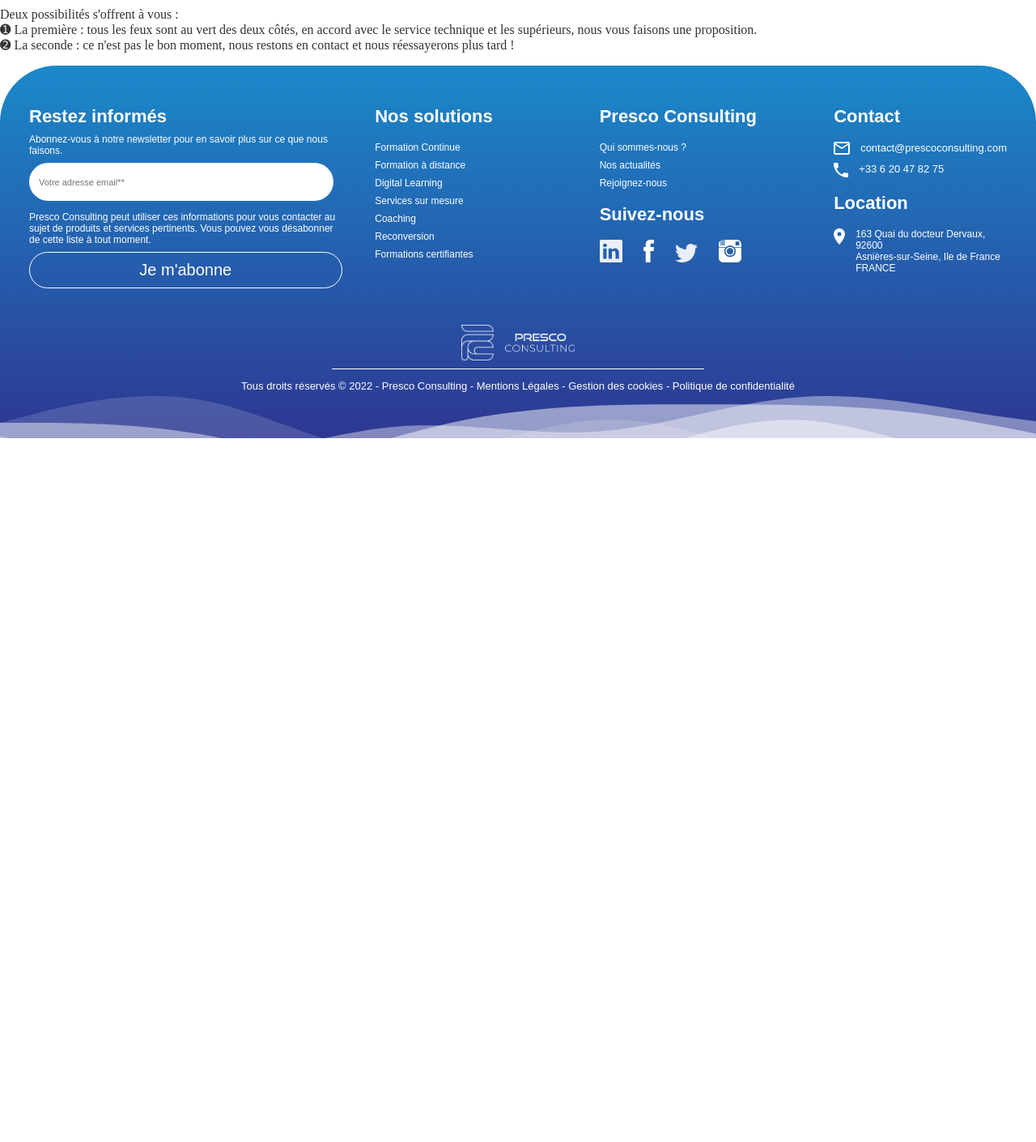
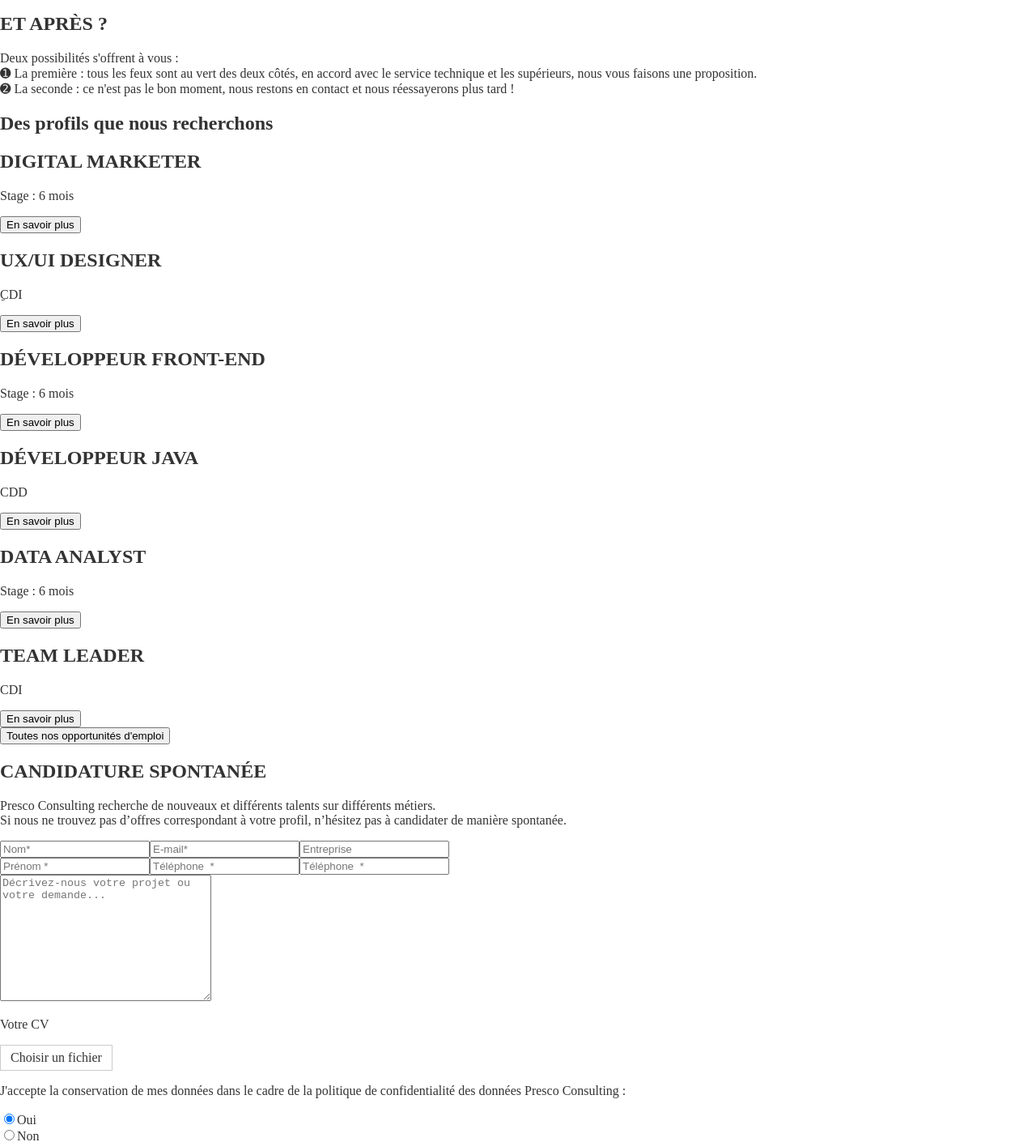
Before and after one commit to nawfelsekrafi/presco-consulting, an Angular app: page /nous-rejoindre in a window 1280 px wide. Shown: the part 4060-5470 px from the top of the page at 81% size. Before the commit the page ends 4601 px from the top, so only its background shows below. Built offline with nearby package versions, Linux system fonts and the light colour scheme.

Commit message:
html page nous rejoundre is done

```diff
--- a/src/app/layout/nous-rejoindre/nous-rejoindre.component.css
+++ b/src/app/layout/nous-rejoindre/nous-rejoindre.component.css
@@ -0,0 +1,9 @@
+input[type="file"] {
+    display: none;
+}
+.custom-file-upload {
+    border: 1px solid #ccc;
+    display: inline-block;
+    padding: 6px 12px;
+    cursor: pointer;
+}
--- a/src/app/layout/nous-rejoindre/nous-rejoindre.component.html
+++ b/src/app/layout/nous-rejoindre/nous-rejoindre.component.html
@@ -40,9 +40,9 @@
             <div>
                 <h1>L'EXPÉRIENCE</h1>
                 <p>Notre politique sociale est basée sur la motivation et la fidélisation de nos collaborateurs. Au-delà de nos offres motivantes, nous mettons l'accent sur la reconnaissance, un management de proximité et la mise en place de divers programmes.
-
-                    • Une évaluation juste de la performance
-                    • Une structure de formation pour vous accompagner tout au long de votre parcours
+<br>
+                    • Une évaluation juste de la performance<br>
+                    • Une structure de formation pour vous accompagner tout au long de votre parcours<br>
                     • Des avantages sociaux</p>
             </div>
         </div>
@@ -96,4 +96,77 @@
             </div>
         </div>
     </section>
+    <section class="fourth-section">
+        <h1>Des profils que nous recherchons</h1>
+        <div>
+            <div>
+                <h2>DIGITAL MARKETER</h2>
+                <p>Stage : 6 mois</p>
+                <button>En savoir plus</button>
+            </div>
+            <div>
+                <h2>UX/UI DESIGNER</h2>
+                <p>ِCDI</p>
+                <button>En savoir plus</button>
+            </div>
+            <div>
+                <h2>DÉVELOPPEUR FRONT-END</h2>
+                <p>Stage : 6 mois</p>
+                <button>En savoir plus</button>
+            </div>
+            <div>
+                <h2>DÉVELOPPEUR JAVA</h2>
+                <p>CDD</p>
+                <button>En savoir plus</button>
+            </div>
+            <div>
+                <h2>DATA ANALYST</h2>
+                <p>Stage : 6 mois</p>
+                <button>En savoir plus</button>
+            </div>
+            <div>
+                <h2>TEAM LEADER</h2>
+                <p>CDI</p>
+                <button>En savoir plus</button>
+            </div>
+        </div>
+        <button>Toutes nos opportunités d'emploi</button>
+    </section>
+    <section class="fifth-section">
+        <h1>CANDIDATURE SPONTANÉE</h1>
+        <p>Presco Consulting recherche de nouveaux et différents talents sur différents métiers.<br>
+            Si nous ne trouvez pas d’offres correspondant à votre profil, n’hésitez pas à candidater de manière spontanée.</p>
+            <div>
+                <div class="contact-form">
+                        <div>
+                            <input type="text" placeholder="Nom*">
+                            <input type="text" placeholder="E-mail*">
+                            <input type="text" placeholder="Entreprise">
+                        </div>
+                        <div>
+                            <input type="text" placeholder="Prénom *">
+                            <input type="text" placeholder="Téléphone  *">
+                            <input type="text" placeholder="Téléphone  *">
+                        </div>
+                </div>
+                    <textarea name="" id="" cols="30" placeholder="Décrivez-nous votre projet ou votre demande..." rows="10"></textarea>
+                    <p>Votre CV</p>
+                    <label class="custom-file-upload">
+                        <input type="file"/>
+                        Choisir un fichier
+                    </label>
+                <p>J'accepte la conservation de mes données dans le cadre de <span>la politique de confidentialité des données Presco Consulting :</span></p>
+                <div>
+                    <input type="radio" id="oui" name="yes-no" value="oui"
+                           checked>
+                    <label for="oui">Oui</label>
+                  </div>
+
+                  <div>
+                    <input type="radio" id="non" name="yes-no" value="non">
+                    <label for="non">Non</label>
+                  </div>
+                <button id="send-btn">ENVOYER</button>
+            </div>
+    </section>
 </div>
```
